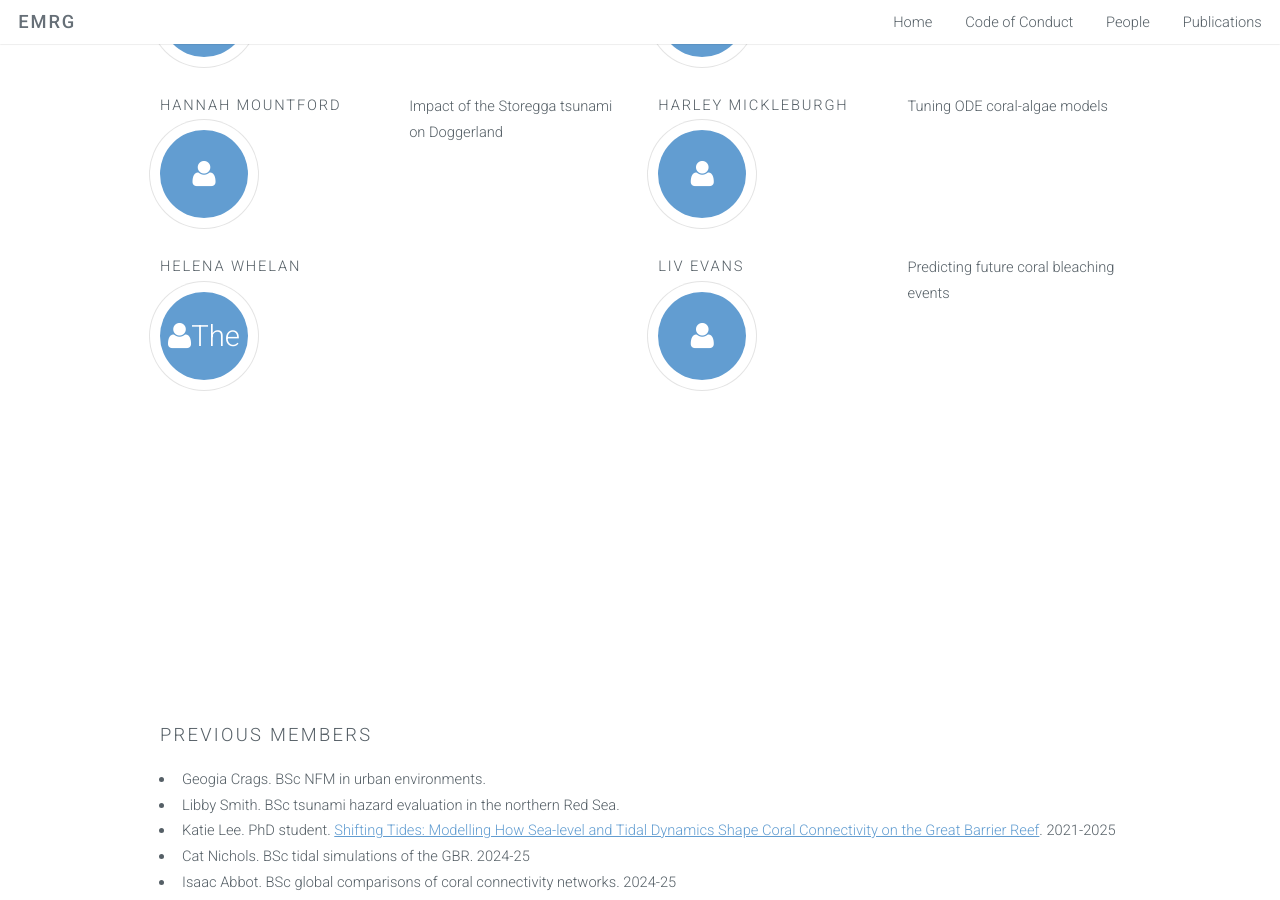
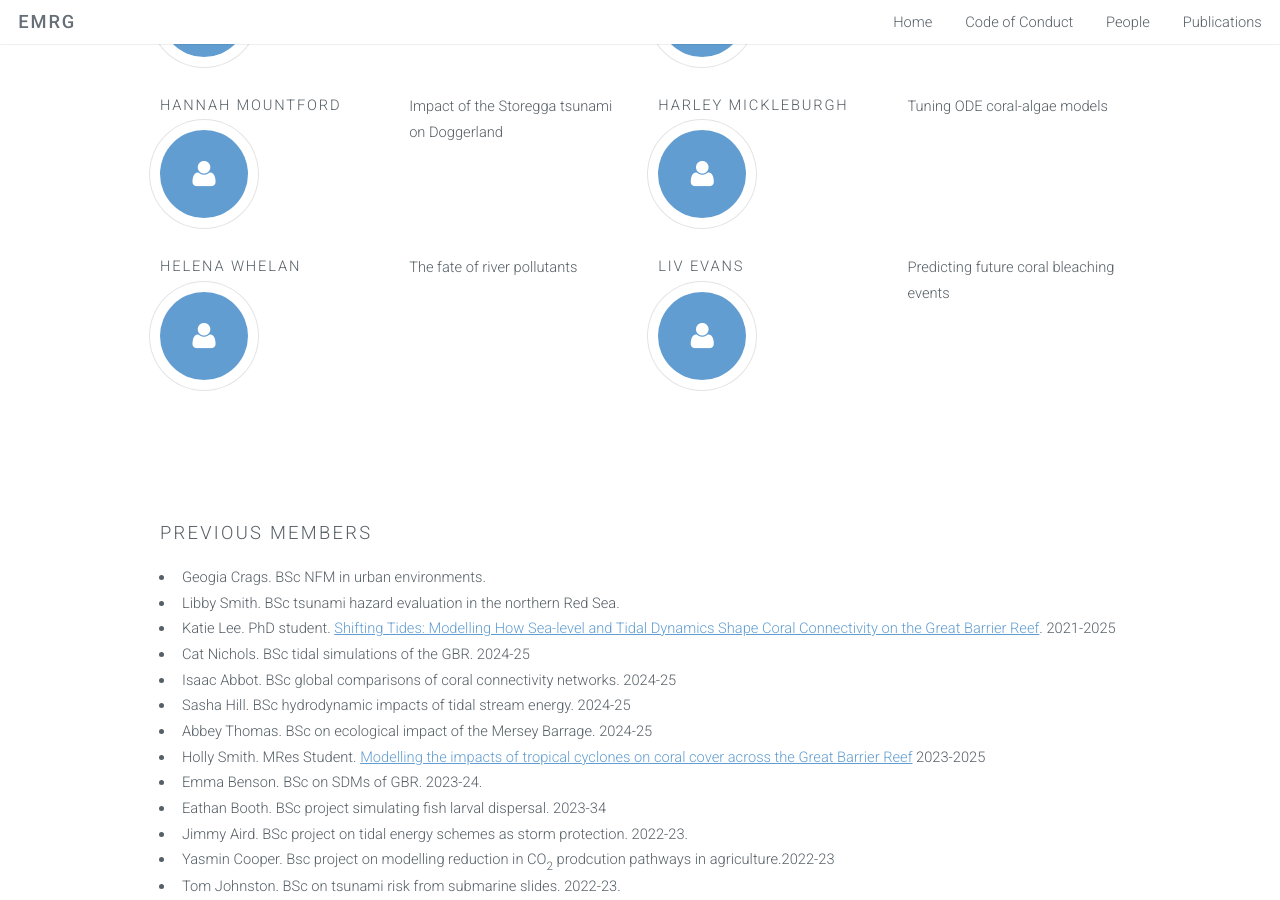
Before and after one commit to EnvModellingGroup/EnvModellingGroup.github.io, a Jekyll site: the page built from people.html, in a window 1280 px wide and 900 px high, scrolled down 1609 px. Built offline with Jekyll 4.4.1, drawn with Linux system fonts in a browser that asks for light colours.

Commit message:
Fixing errors

```diff
--- a/people.html
+++ b/people.html
@@ -137,10 +137,10 @@ keywords: modelling, environmental, ecological, ecology, environment, computatio
       <div class="row">
         <div class="3u">
           <h4>Helena Whelan</h4>
-          <span class="icon major fa-user">The fate of river pollutants</span>
+          <span class="icon major fa-user"></span>
         </div>
         <div class="3u">
-          <p></p>
+          <p>The fate of river pollutants</p>
         </div>
         <div class="3u">
           <h4>Liv Evans</h4>
```
